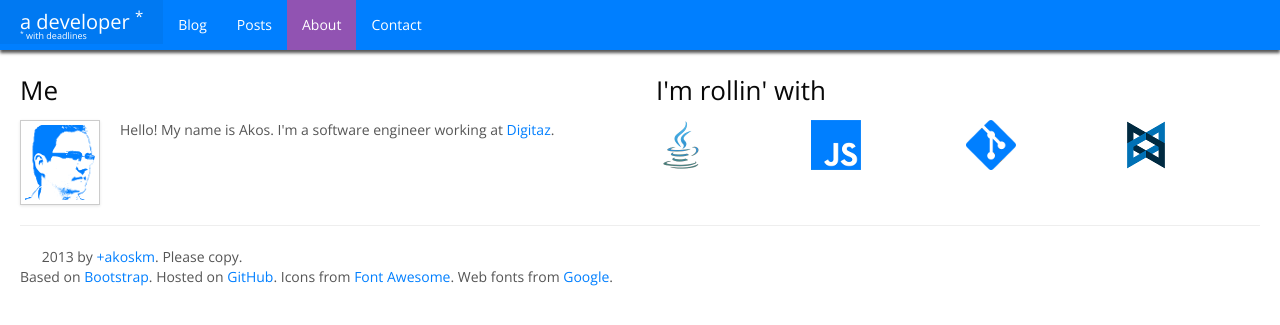
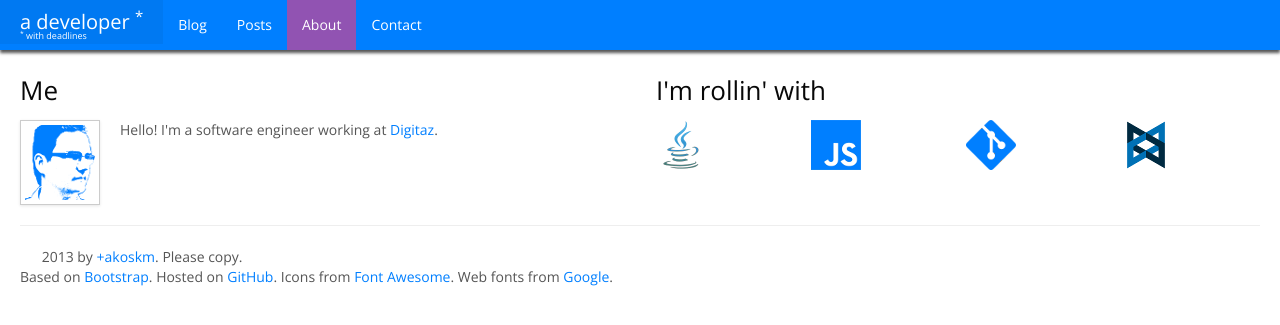
Before and after one commit to akoskm/akoskm.github.io, a Jekyll site: the page built from about.html, in a window 1280 px wide. Shown: the top 325 px of the page. Built offline with Jekyll 4.4.1, drawn with Linux system fonts in a browser that asks for light colours; nearby versions of some CDN libraries; comment, search, counter and statistics services are not loaded; grey boxes are pictures that could not be loaded.

Commit message:
Update about.html

```diff
--- a/about.html
+++ b/about.html
@@ -8,7 +8,7 @@ title: About - akoskm.github.io
             <span class="post-title">Me</span>
         </h3>
         <p style="clear:both">
-        <img src="assets/images/me.png" class="img-polaroid profile-image" style="float:left">Hello! My name is Akos. I'm a software engineer working at <a href="http://digitaz.eu">Digitaz</a>.</p>
+        <img src="assets/images/me.png" class="img-polaroid profile-image" style="float:left">Hello! I'm a software engineer working at <a href="http://digitaz.eu">Digitaz</a>.</p>
     </div>
     <div class="span6">
         <h3>I'm rollin' with</h3>
```
